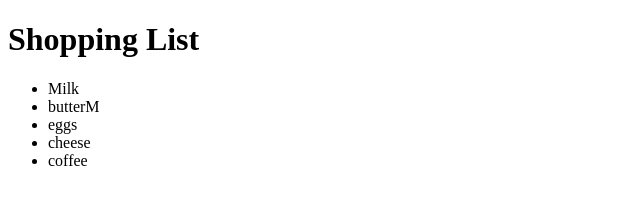
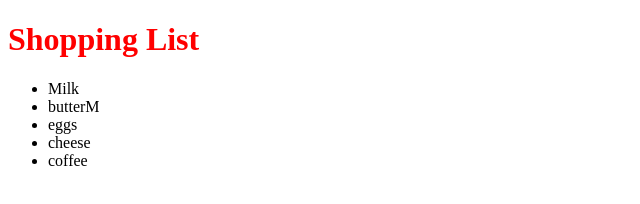
Before and after one commit to KaitlinDanson/firstcssjs, a plain HTML site: page index.html in a window 1280 px wide. Shown: the whole page, without its empty margins (0-640 px from the left). Drawn offline with Linux system fonts and the light colour scheme.

Commit message:
changed header font color

```diff
--- a/index.html
+++ b/index.html
@@ -5,7 +5,7 @@
     <title></title>
   </head>
   <body>
-    <h1>Shopping List</h1>
+    <h1 style="color:red">Shopping List</h1>
 <ul><li>Milk</li>
   <li>butterM</li>
   <li>eggs</li>
```
